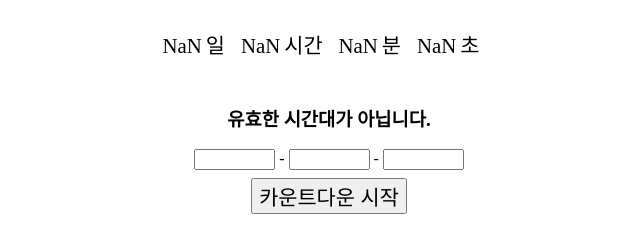
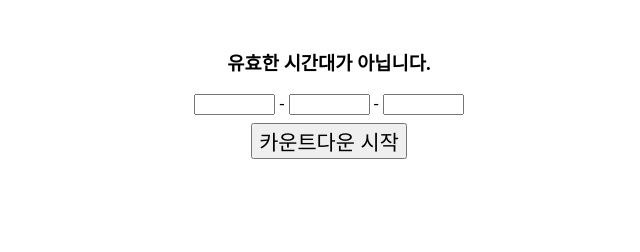
Before and after one commit to 2gechan/JavaScript, a plain HTML site: page D-Day-counter-html/index.html in a window 1280 px wide. Both pictures are taken after a click on the button "카운트다운 시작". Shown: the part 98-350 px from the top of the page, without its empty margins (311-951 px from the left). Drawn offline with Linux system fonts and the light colour scheme.

Commit message:
반복문,setInterval_함수

```diff
--- a/D-Day-counter-html/index.html
+++ b/D-Day-counter-html/index.html
@@ -33,6 +33,6 @@
       <input id="target-date-input" class="target-input" size="7" />
     </div>
 
-    <button onclick="counterMaker()" id="start-btn">카운트다운 시작</button>
+    <button onclick="starter()" id="start-btn">카운트다운 시작</button>
   </body>
 </html>
--- a/D-Day-counter-html/script.js
+++ b/D-Day-counter-html/script.js
@@ -1,7 +1,7 @@
 const messageContainer = document.querySelector("#d-day-message");
 const container = document.querySelector("#d-day-container");
 
-// container.style.display = "none";
+container.style.display = "none";
 messageContainer.innerHTML = "<h3>D-Day를 입력해 주세요.</h3>";
 // messageContainer.textContent = "D-Day를 입력해 주세요.";
 // textContent를 통해 d-day-message라는 id를 가진 태그에 텍스트를 입력해준다.
@@ -26,10 +26,14 @@ const counterMaker = function () {
     // 만약, remaining이 0이라면, 타이머가 종료되었습니다. 출력
     console.log("타이머가 종료되었습니다.");
     messageContainer.innerHTML = "<h3>타이머가 종료되었습니다.</h3>";
+    return;
   } else if (isNaN(remaining)) {
     // 만약, 잘못된 날짜가 들어왔다면, 유효한 시간대가 아닙니다. 출력
     console.log("유효한 시간대가 아닙니다.");
     messageContainer.innerHTML = "<h3>유효한 시간대가 아닙니다.</h3>";
+    container.style.display = "none";
+    messageContainer.style.display = "flex";
+    return;
   }
 
   const remainingObj = {
@@ -39,13 +43,36 @@ const counterMaker = function () {
     remainingSec: Math.floor(remaining % 60),
   };
 
-  const documentObj = {
-    days: document.getElementById("days"),
-    hours: document.querySelector("#hours"),
-    min: document.querySelector("#min"),
-    sec: document.querySelector("#sec"),
-  };
+  // html tag 들의 id
+  const documentArr = ["days", "hours", "min", "sec"];
+  const timeKeys = Object.keys(remainingObj);
+  // const docKeys = Object.keys(documentObj);
 
+  let i = 0;
+  // for of 문은 주로 배열에 많이 사용
+  for (let tag of documentArr) {
+    document.getElementById(tag).textContent = remainingObj[timeKeys[i]];
+    i++;
+  }
+
+  // console.log(timeKeys, docKeys);
+  // for (let i = 0; i < timeKeys.length; i++) {
+  //   documentObj[docKeys[i]].textContent = remainingObj[timeKeys[i]];
+  // }
+
+  // const documentObj = {
+  //   days: document.getElementById("days"),
+  //   hours: document.querySelector("#hours"),
+  //   min: document.querySelector("#min"),
+  //   sec: document.querySelector("#sec"),
+  // };
+
+  // 객체의 키값 들을 마지막까지 전체 출력
+  // let i = 0;
+  // for (let key in documentObj) {
+  //   documentObj[key].textContent = remainingObj[timeKeys[i]];
+  //   i++;
+  // }
   /*
   const days = document.getElementById("days");
   // getElementById를 통해 id만 지정해서 찾을 수 있다
@@ -54,8 +81,18 @@ const counterMaker = function () {
   const sec = document.querySelector("#sec");
   */
 
-  documentObj["days"].textContent = remainingObj.remainingDate;
-  documentObj.hours.textContent = remainingObj.remainingHours;
-  documentObj.min.textContent = remainingObj.remainingMin;
-  documentObj.sec.textContent = remainingObj["remainingSec"];
+  // documentObj["days"].textContent = remainingObj.remainingDate;
+  // documentObj.hours.textContent = remainingObj.remainingHours;
+  // documentObj.min.textContent = remainingObj.remainingMin;
+  // documentObj.sec.textContent = remainingObj["remainingSec"];
 };
+
+const starter = function () {
+  container.style.display = "flex";
+  messageContainer.style.display = "none";
+  counterMaker();
+  setInterval(counterMaker, 1000);
+  // for (let i = 0; i < 100; i++) {
+  //   setInterval(counterMaker, 1000);
+  // }
+};
```
